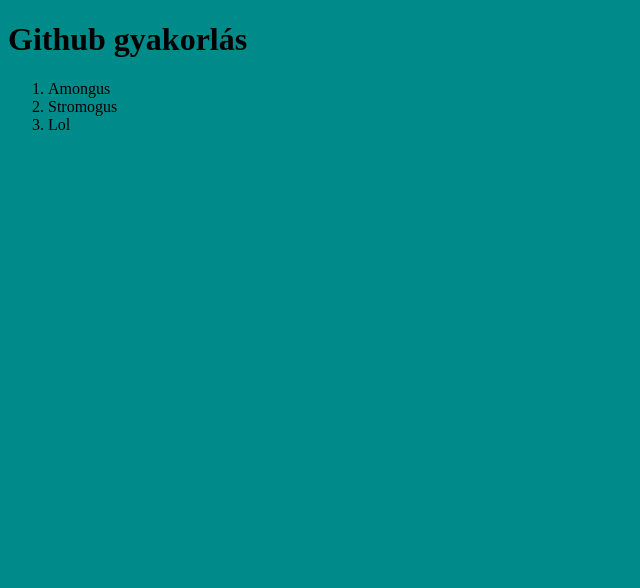
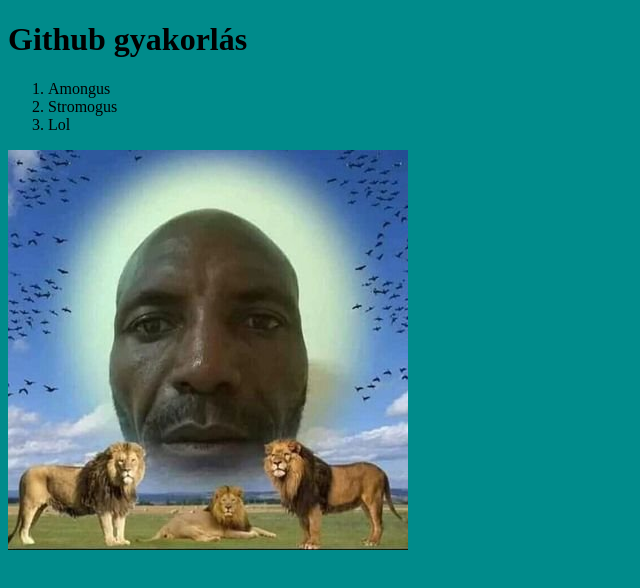
Before and after one commit to WalkowiczSzasa/gyakorlas, a plain HTML site: page index.html in a window 1280 px wide. Shown: the whole page, without its empty margins (0-640 px from the left). Drawn offline with Linux system fonts and the light colour scheme.

Commit message:
kép beszúrás és mappa létrehozás

```diff
--- a/index.html
+++ b/index.html
@@ -16,5 +16,6 @@
         <li>Lol</li>
 
     </ol>
+    <img src="img/kep.jpg" alt="" srcset="">
 </body>
 </html>
```
Also changed, not shown: img/kep.jpg (added).
